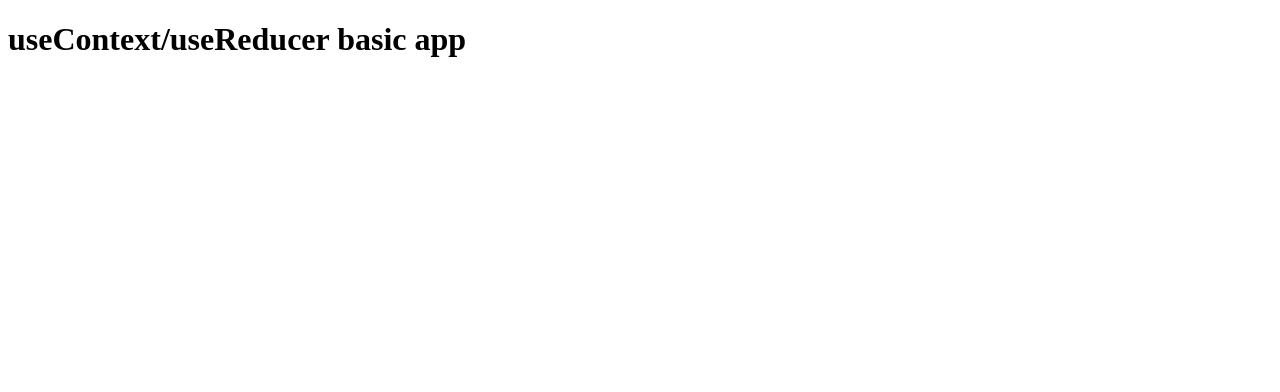
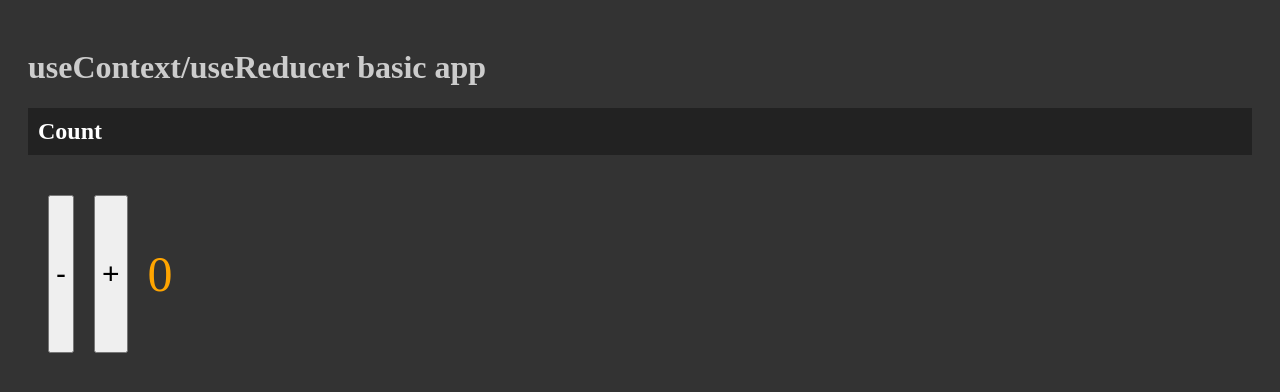
Before and after one commit to omr-dev/basic-usecontext-usereducer, a React (Vite) app: page / in a window 1280 px wide. Shown: the top 392 px of the page. Built offline with nearby package versions, Linux system fonts and the light colour scheme.

Commit message:
useContext in

```diff
--- a/src/App.jsx
+++ b/src/App.jsx
@@ -1,11 +1,27 @@
-import "./App.scss";
+import { useContext } from 'react';
+import './App.scss';
+import { AppContext } from './AppContext';
 
 function App() {
-  return (
-    <div className="App">
-      <h1>useContext/useReducer basic app</h1>
-    </div>
-  );
+	const {count, setCount} = useContext(AppContext);
+	function changeCounter(changeType) {
+		if (changeType === '-') {
+			setCount(count - 1);
+		} else if (changeType === '+') {
+			setCount(count + 1);
+		}
+	}
+	return (
+		<div className="App">
+			<h1>useContext/useReducer basic app</h1>
+			<h2>Count</h2>
+			<div className="CountBox">
+				<button onClick={() => changeCounter('-')}>-</button>
+				<button onClick={() => changeCounter('+')}>+</button>
+				<p>{count}</p>
+			</div>
+		</div>
+	);
 }
 
 export default App;
--- a/src/App.scss
+++ b/src/App.scss
@@ -0,0 +1,26 @@
+body {
+	background-color: #333;
+	color: #ccc;
+	padding: 20px;
+	.App {
+		h2 {
+			background-color: #222;
+			color: white;
+			padding: 10px;
+		}
+		.CountBox {
+			display: flex;
+			gap: 20px;
+			padding: 20px;
+
+			button {
+				font-size: 30px;
+
+			}
+			p {
+				color: orange;
+				font-size: 50px;
+			}
+		}
+	}
+}
--- /dev/null
+++ b/src/AppContext.jsx
@@ -0,0 +1,17 @@
+import { useState } from 'react';
+import { createContext } from 'react';
+
+export const AppContext = createContext();
+export const AppProvider = ({ children }) => {
+	const [count, setCount] = useState(0);
+	return (
+		<AppContext.Provider
+			value={{
+				count,
+				setCount,
+			}}
+		>
+			{children}
+		</AppContext.Provider>
+	);
+};
--- a/src/main.jsx
+++ b/src/main.jsx
@@ -1,10 +1,10 @@
-import React from 'react'
-import ReactDOM from 'react-dom/client'
-import App from './App'
-
+import React from 'react';
+import ReactDOM from 'react-dom/client';
+import App from './App';
+import { AppProvider } from './AppContext';
 
 ReactDOM.createRoot(document.getElementById('root')).render(
-
-    <App />
-
-)
+	<AppProvider>
+		<App />
+	</AppProvider>
+);
```
